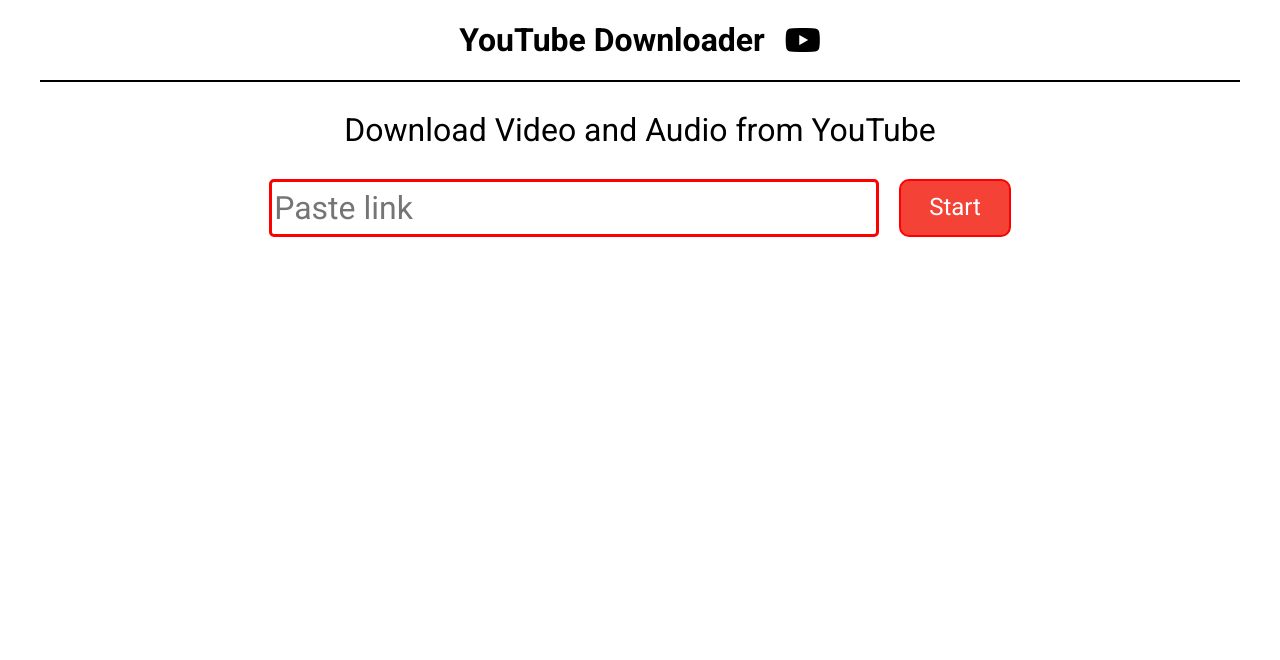
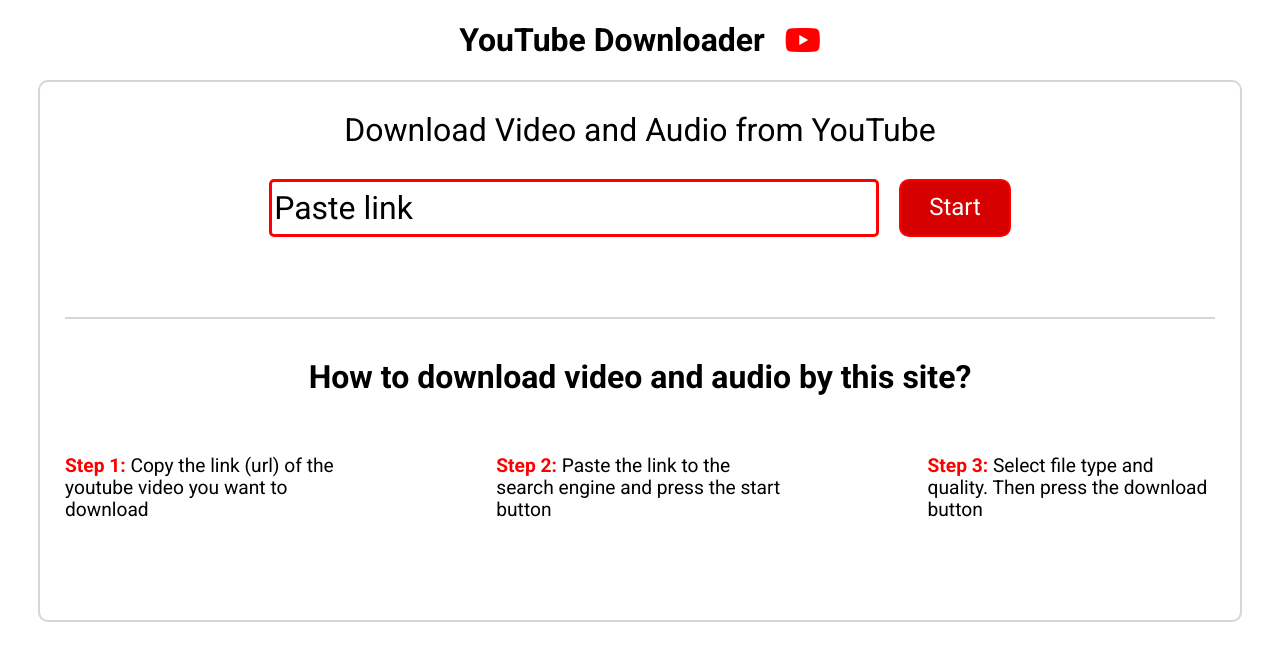
Before and after one commit to sid2602/YoutubeDownloader, a React (Create React App) app: page / in a window 1280 px wide. Shown: the top 660 px of the page. Built offline with nearby package versions, Linux system fonts and the light colour scheme.

Commit message:
add Footer

```diff
--- a/src/App.js
+++ b/src/App.js
@@ -1,12 +1,12 @@
-
 
 import React from 'react';
+
 import Header from './Components/Header'
 import Wrapper from './Components/Wrapper'
 import Input from './Components/Input'
 import ProgressBar from './Components/ProgresBar'
 import Downloader from './Components/Downolader'
-
+import Footer from './Components/Footer'
 
 
 
@@ -23,9 +23,10 @@
 
 
   return (
+    <>
+    <Header/>
+    <Wrapper>
 
-    <Wrapper>
-      <Header/>
       <h2 style={h1Style}>Download Video and Audio from YouTube</h2>
       <Input/>
       {loading?  <ProgressBar /> :  null}
@@ -33,8 +34,9 @@
       {
         typeof(movieInfo) === 'object' && movieInfo!== null ? <Downloader movieInfo = {movieInfo}/> : null
       }
+      <Footer/>
     </Wrapper>
-
+   </>
   );
 }
 
--- /dev/null
+++ b/src/Components/Footer/index.js
@@ -0,0 +1,18 @@
+import React from 'react';
+
+import {FooterContainer,FlexContainer} from './style'
+
+const Footer = () => {
+    return (
+        <FooterContainer>
+            <h1>How to download video and audio by this site?</h1>
+            <FlexContainer>
+                <p><span>Step 1:</span> Copy the link (url) of the youtube video you want to download</p>
+                <p><span>Step 2:</span> Paste the link to the search engine and press the start button</p>
+                <p><span>Step 3:</span> Select file type and quality. Then press the download button</p>
+            </FlexContainer>
+        </FooterContainer>
+     );
+}
+
+export default Footer;
--- /dev/null
+++ b/src/Components/Footer/style.js
@@ -0,0 +1,30 @@
+import styled from 'styled-components'
+
+export const FooterContainer = styled.footer`
+    max-width:1150px;
+    text-align:center;
+    margin: 10vh auto;
+    border-top: 2px solid #d6d6d6;
+    h1{
+        font-size: 2em;
+        margin-top:5vh;
+    }
+`;
+
+export const FlexContainer = styled.div`
+    display: flex;
+    width: 100%;
+    justify-content: space-between;
+    margin-top: 5vh;
+    p{
+        display:block;
+        width:25%;
+        text-align: left;
+        font-size: 1.2em;
+    }
+
+    span{
+        font-weight: bold;
+        color: red;
+    }
+`;
--- a/src/Components/Header/index.js
+++ b/src/Components/Header/index.js
@@ -7,7 +7,6 @@
     alignItems:"center",
     justifyContent: "center",
     fontSize: "2em",
-    borderBottom: "2px solid black",
     fontWeight: "bold"
 
 }
@@ -15,7 +14,7 @@
 
 const Header = () => {
     return (
-        <header style = {style}>YouTube Downloader <i className="fab fa-youtube" style={{marginLeft:"20px"}}></i> </header>
+        <header style = {style}>YouTube Downloader <i className="fab fa-youtube" style={{marginLeft:"20px",color:"red"}}></i></header>
      );
 }
 
--- a/src/Components/Input/style.js
+++ b/src/Components/Input/style.js
@@ -9,7 +9,13 @@
     font-size: 2em;
     margin: 0;
     outline: none;
+
+
+    ::placeholder{
+        color: black;
+    }
     :focus{
+
         border-color: red;
     }
 `;
@@ -24,7 +30,7 @@
     margin-left:20px;
     border-radius: 10px;
     cursor: pointer;
-    background-color: #f44336;
+    background-color: #D60000;
     transition: 0.2s;
     &:hover{
         background-color: red;
--- a/src/Components/Wrapper/index.js
+++ b/src/Components/Wrapper/index.js
@@ -3,11 +3,11 @@
 
 const Wrapper = styled.main`
 
+    max-width:1200px;
 
+    margin: 0 auto;
     border-radius: 10px;
-    max-width:1200px;
-    height: 80vh;
-    margin: 0 auto;
+    border: 2px solid #d6d6d6;
 
 `;
 
--- a/src/Data/Operations/index.js
+++ b/src/Data/Operations/index.js
@@ -43,10 +43,7 @@
             Mp4.sort(Comp);
             Webm.sort(Comp);
 
-            // Mp4 = remove_duplicates(Mp4);
             Webm = remove_duplicates(Webm);
-            console.log(Mp4)
-            // console.log(MovieInfo);
 
             const Data = {
                 Title: DataSRC.title.simpleText,
@@ -58,7 +55,7 @@
 
             dispatch(Actions.Success(Data));
         }catch (error){
-            console.log(error)
+            alert("please paste a correct video link")
             dispatch(Actions.Failure(error));
         }
     }
--- a/src/GlobalStyle/GlobalStyle.js
+++ b/src/GlobalStyle/GlobalStyle.js
@@ -6,6 +6,7 @@
 
     body{
         font-family: 'Roboto', sans-serif;
+
     }
 `;
 
--- a/src/Serwer/index.js
+++ b/src/Serwer/index.js
@@ -16,7 +16,6 @@
 app.get('/search', (req,res) => {
     const URL = req.query.URL;
 
-    // res.json(ytdl.getInfo(URL,(err,info)=>(info)))
     const Data = ytdl.getInfo(URL,(err,info)=>{
         return info;
     })
@@ -47,7 +46,7 @@
         }).pipe(res);
     }
     catch(error){
-        console.log(error)
+        alert(error)
     }
 
 })
```
Also changed, not shown: 1 other file (tests, documents, lock files or other folders). Lines whose indentation alone changed are shown as unchanged.
